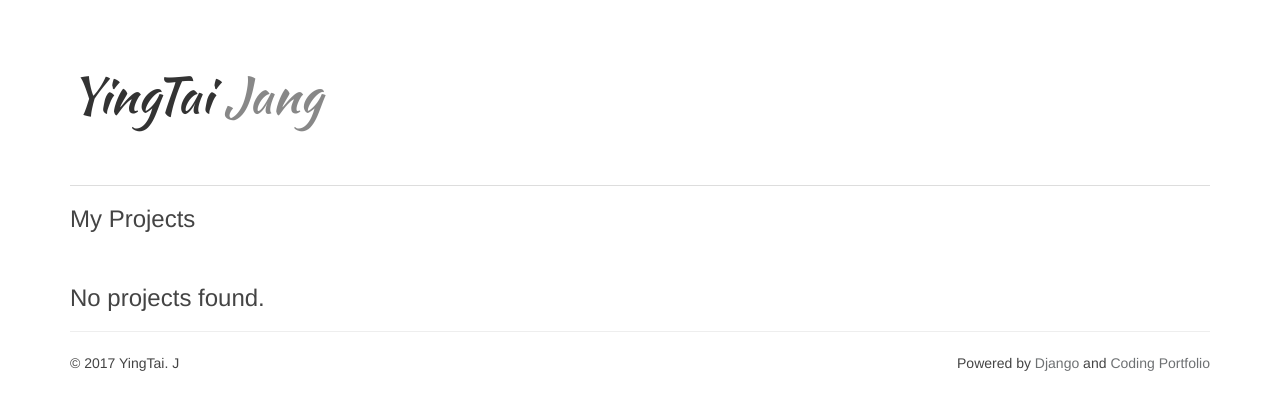
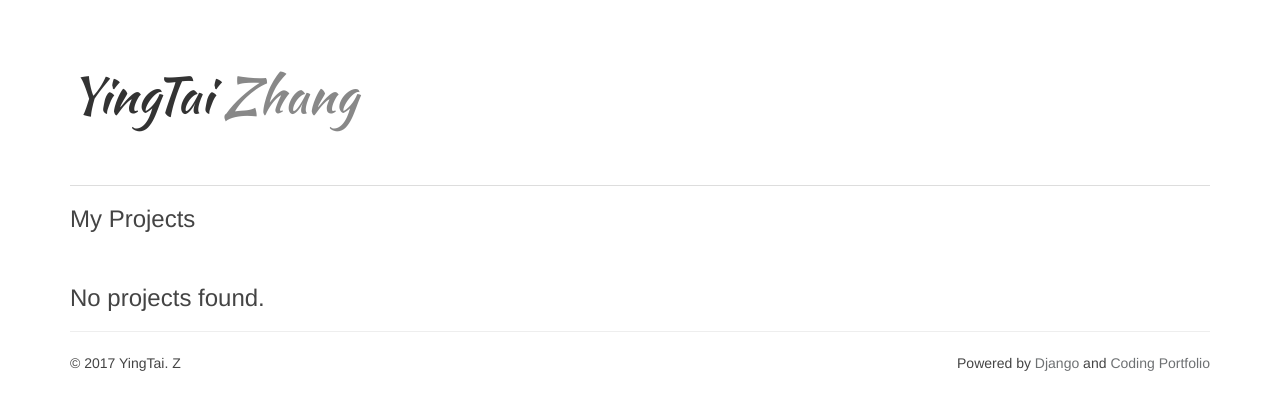
Before and after one commit to yingtaiGithub/my-portfolio, a Django app: page / in a window 1280 px wide. Shown: the top 410 px of the page. Run offline with Django 3.2, Linux system fonts and the light colour scheme; data that the repository does not hold is empty; some libraries are stand-ins or nearby versions.

Commit message:
change J to Z

```diff
--- a/coding_portfolio/templates/header.html
+++ b/coding_portfolio/templates/header.html
@@ -2,7 +2,7 @@
 {% load custom_filters %}
 <div id="header">
     <div class="site-name">
-		<a id="logo" href={% url 'index' %}>YingTai <span>Jang</span></a>
+		<a id="logo" href={% url 'index' %}>YingTai <span>Zhang</span></a>
         <!--<a id="logo" href="">code<span>flitting</span></a>-->
     </div>
     <div id="nav-menu">
--- a/coding_portfolio/templates/layout.html
+++ b/coding_portfolio/templates/layout.html
@@ -19,7 +19,7 @@
     <script src="{% static 'js/google_analytics.js' %}"></script>
 	<script>$(function () { $("[data-toggle='popover']").popover(); });</script>  <!-- Popover script -->
 
-    <title>YingTai. J | {% block title %}{% endblock %}</title>
+    <title>YingTai. Z | {% block title %}{% endblock %}</title>
 </head>
 <body>
     <div class="container body-content">
@@ -27,7 +27,7 @@
         {% block content %} {% endblock %}
         <hr />
         <footer>
-            <p class="pull-left">{% now "Y" as current_yr %}&copy; {{current_yr}} YingTai. J</p>
+            <p class="pull-left">{% now "Y" as current_yr %}&copy; {{current_yr}} YingTai. Z</p>
             {# DO NOT REMOVE #}
             <p class="pull-right">Powered by <a href="https://www.djangoproject.com" target="_blank">Django</a> and <a href="https://github.com/areebbeigh/coding-portfolio" target="_blank">Coding Portfolio</a></p>
         </footer>
```
